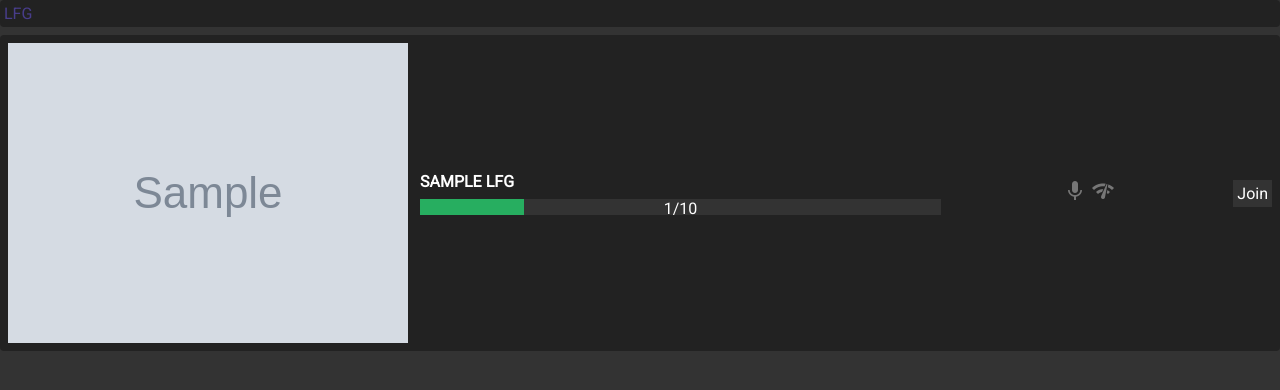
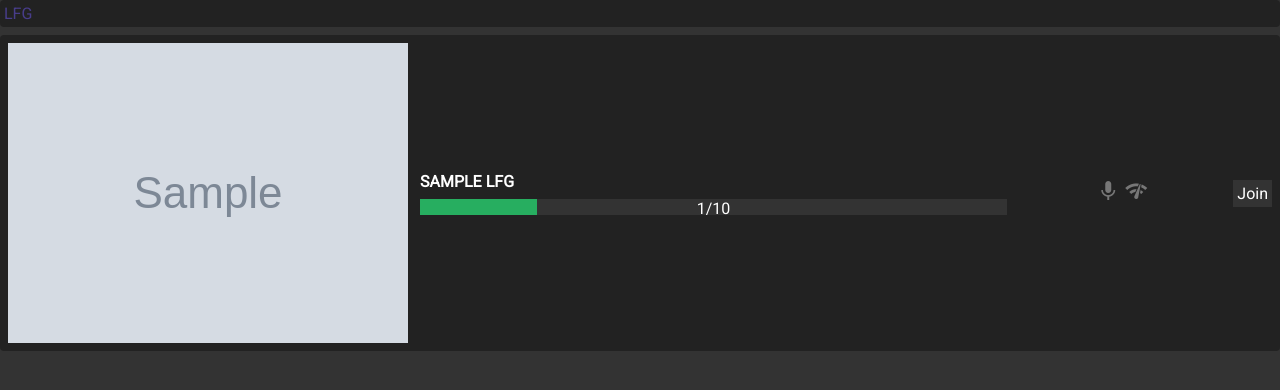
Before and after one commit to cranium/lfg, a Flask app: template templates/list.jinja2 in a window 1280 px wide. Shown: the top 390 px of the page. Run offline with Flask 2, Linux system fonts and the light colour scheme; the template is opened without the code that fills it: most values are stand-ins (such as "Sample title", 1, 10 or a date in 2020); grey boxes marked "Sample" are stand-in pictures.

Commit message:
flex grow 2 to 3

```diff
--- a/static/style.css
+++ b/static/style.css
@@ -92,8 +92,8 @@ body {
     flex-grow: 1;
 }
 
-.lfg--flex-grow-2 {
-    flex-grow: 2;
+.lfg--flex-grow-3 {
+    flex-grow: 3;
 }
 
 .lfg--flex-basis-0 {
--- a/templates/list.jinja2
+++ b/templates/list.jinja2
@@ -6,7 +6,7 @@
             <div class="lfg--position-relative">
                 <img class="lfg--display-block" src="{{ avatar_url }}">
             </div>
-            <div class="lfg--flex-grow-2 lfg--flex-basis-0">
+            <div class="lfg--flex-grow-3 lfg--flex-basis-0">
                 <div class="lfg--padding-1">
                     <p class="lfg--margin-0 lfg--text-uppercase lfg--text-bold">{{ lfg["name"] }}</p>
                 </div>
```
